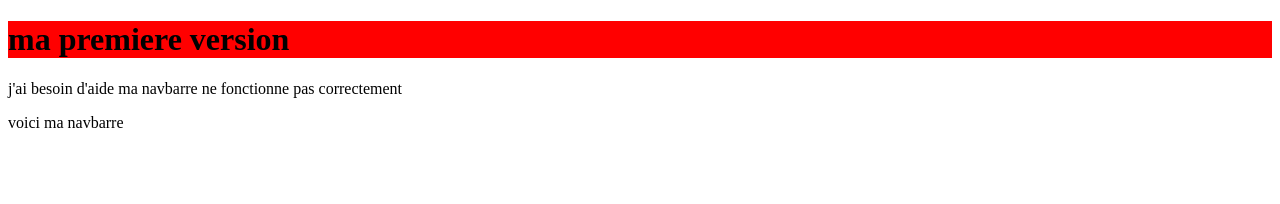
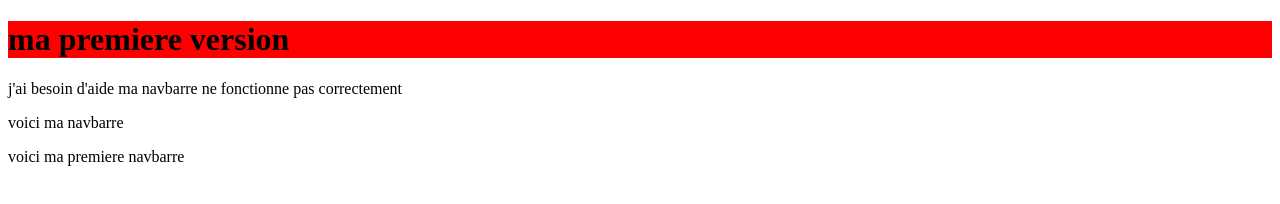
Before and after one commit to aichadhiaf/mon_site-distant, a plain HTML site: page index.html in a window 1280 px wide. Drawn offline with Linux system fonts and the light colour scheme.

Commit message:
index.html
ajout de ma première navbarre

```diff
--- a/index.html
+++ b/index.html
@@ -11,6 +11,7 @@
 <p> j'ai besoin d'aide ma navbarre ne fonctionne pas correctement</p>
 <script src="https://gist.github.com/aichadhiaf/edb45e9c73390b46273571bddf9b73f0.js"></script>
 <p> voici ma navbarre</p>
+        <p> voici ma premiere navbarre</p>
 
 
 
```
